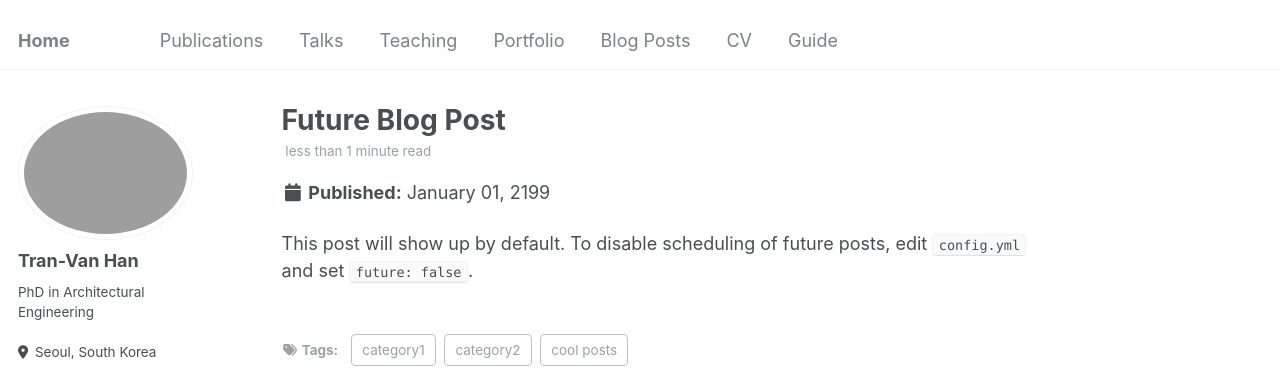
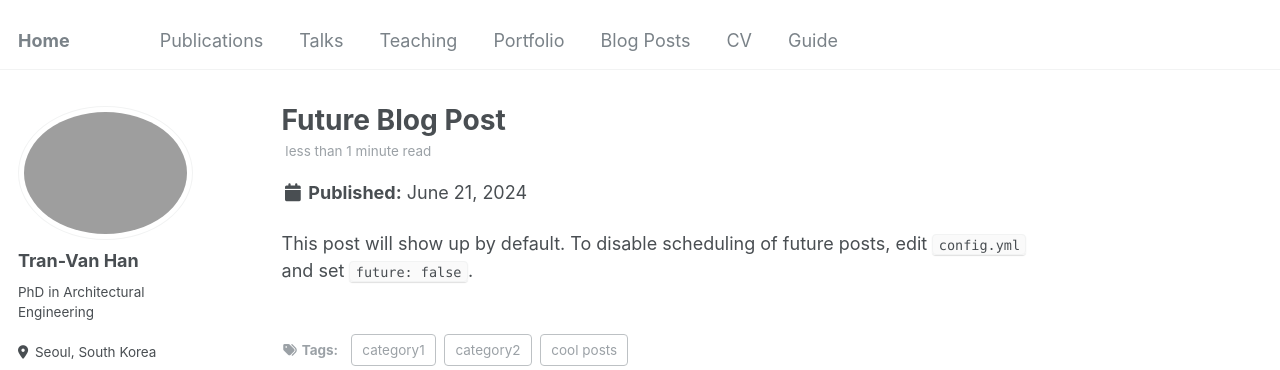
Before and after one commit to tranhan1405/tranhan1405.github.io, a Jekyll site: the page built from _posts/2199-01-01-future-post.md, in a window 1280 px wide and 900 px high. Shown: the top 370 px of the window. Built offline with Jekyll 4.4.1, drawn with Linux system fonts in a browser that asks for light colours; some web fonts are replaced.

Commit message:
Update 2199-01-01-future-post.md

```diff
--- a/_posts/2199-01-01-future-post.md
+++ b/_posts/2199-01-01-future-post.md
@@ -1,6 +1,6 @@
 ---
 title: 'Future Blog Post'
-date: 2199-01-01
+date: 2024-06-21
 permalink: /posts/2012/08/blog-post-4/
 tags:
   - cool posts
```
